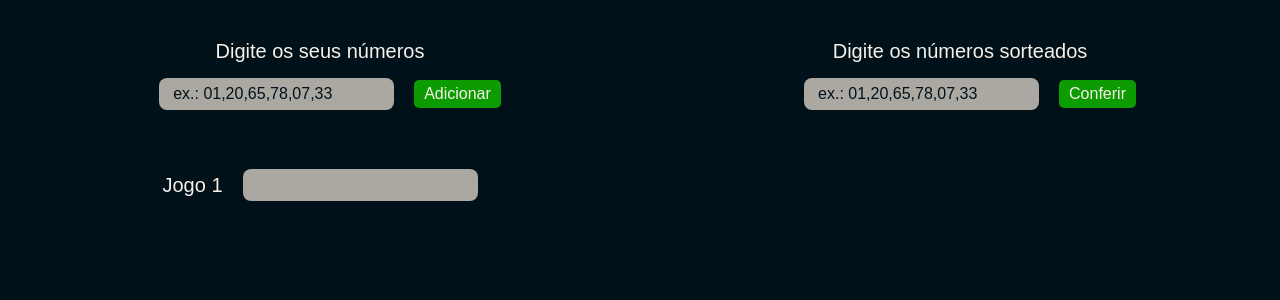
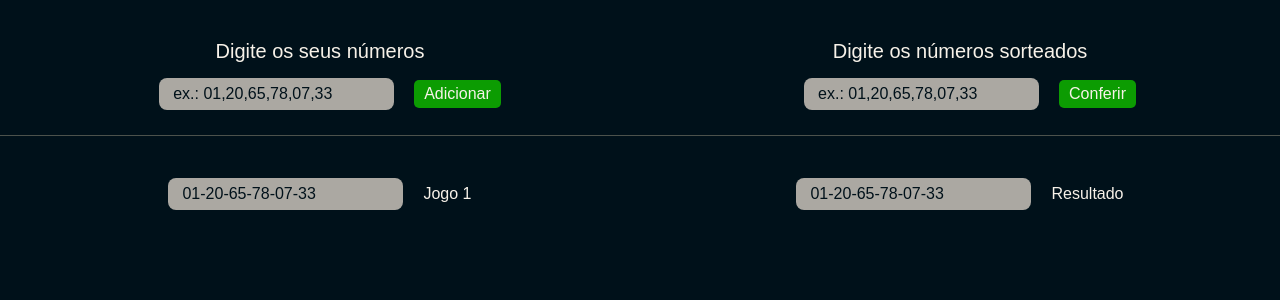
Before and after one commit to gabriel-vitebo/checkNumbers, a React (Vite) app: page / in a window 1280 px wide. Shown: the top 300 px of the page. Built offline with nearby package versions, Linux system fonts and the light colour scheme.

Commit message:
finished main style

```diff
--- a/src/App.tsx
+++ b/src/App.tsx
@@ -1,5 +1,14 @@
 import { Input } from './components/input'
-import { Container, DrawnNumbers, Header, Main, UserNumberGame } from './styles'
+import { InputReadOnly } from './components/inputReadOnly'
+import {
+  Container,
+  DrawnNumbers,
+  Header,
+  Main,
+  Result,
+  UserGames,
+  UserNumberGame,
+} from './styles'
 
 function App() {
   return (
@@ -25,13 +34,22 @@ function App() {
         </DrawnNumbers>
       </Header>
       <Main>
-        <Input
-          id="gameOne"
-          hasButton={false}
-          title="Jogo 1"
-          value={'01, 02, 03'}
-          readOnly
-        />
+        <UserGames>
+          <InputReadOnly
+            id="gameOne"
+            title="Jogo 1"
+            value={'01-20-65-78-07-33'}
+            readOnly
+          />
+        </UserGames>
+        <Result>
+          <InputReadOnly
+            id="gameOne"
+            title="Resultado"
+            value={'01-20-65-78-07-33'}
+            readOnly
+          />
+        </Result>
       </Main>
     </Container>
   )
--- a/src/components/input/index.tsx
+++ b/src/components/input/index.tsx
@@ -7,14 +7,22 @@ interface Props extends InputHTMLAttributes<HTMLInputElement> {
   hasButton: boolean
   placeholder?: string
   option?: string
+  value?: string
 }
 
-export function Input({ title, id, hasButton, placeholder, option }: Props) {
+export function Input({
+  title,
+  id,
+  hasButton,
+  placeholder,
+  option,
+  value,
+}: Props) {
   return (
     <Container>
       <label htmlFor={id}>{title}</label>
       <div className="input-area">
-        <input id={id} placeholder={placeholder} />
+        <input id={id} placeholder={placeholder} value={value} />
       </div>
       {hasButton ? <button type="button">{option}</button> : null}
     </Container>
--- /dev/null
+++ b/src/components/inputReadOnly/index.tsx
@@ -0,0 +1,20 @@
+import { InputHTMLAttributes } from 'react'
+import { Container } from './style'
+
+interface Props extends InputHTMLAttributes<HTMLInputElement> {
+  title?: string
+  id: string
+  readOnly: boolean
+  value?: string
+}
+
+export function InputReadOnly({ title, id, readOnly, value }: Props) {
+  return (
+    <Container>
+      <div className="input-area">
+        <input id={id} readOnly={readOnly} value={value} />
+      </div>
+      <label htmlFor={id}>{title}</label>
+    </Container>
+  )
+}
--- /dev/null
+++ b/src/components/inputReadOnly/style.ts
@@ -0,0 +1,45 @@
+import styled from 'styled-components'
+
+export const Container = styled.div`
+  display: flex;
+  align-items: center;
+  gap: 2rem;
+  justify-content: center;
+
+  > label {
+    font-family: ${({ theme }) => theme.FONTS.Poppins};
+    font-weight: 400;
+    font-size: 1.6rem;
+    line-height: 1.6rem;
+    color: ${({ theme }) => theme.COLORS.light100};
+  }
+
+  > .input-area {
+    display: flex;
+    justify-content: center;
+    align-items: center;
+    background-color: ${({ theme }) => theme.COLORS.light200};
+    color: ${({ theme }) => theme.COLORS.light100};
+    border-radius: 0.8rem;
+
+    input {
+      height: 2.8rem;
+      padding: 1.6rem 1.4rem;
+      background-color: transparent;
+      border: none;
+      font-family: ${({ theme }) => theme.FONTS.Poppins};
+      font-weight: 400;
+      font-size: 1.6rem;
+      line-height: 1.6rem;
+      color: ${({ theme }) => theme.COLORS.dark};
+
+      &::placeholder {
+        font-family: ${({ theme }) => theme.FONTS.Poppins};
+        color: ${({ theme }) => theme.COLORS.dark};
+        font-weight: 400;
+        font-size: 1.6rem;
+        line-height: 1.6rem;
+      }
+    }
+  }
+`
--- a/src/styles.ts
+++ b/src/styles.ts
@@ -4,7 +4,6 @@ export const Container = styled.div`
   display: grid;
   width: 90%;
   grid-template-rows: 1fr 1fr;
-  justify-content: space-around;
   align-items: center;
   padding: 2rem 0 2rem 0;
 `
@@ -13,7 +12,9 @@ export const Header = styled.header`
   display: grid;
   width: 100vw;
   grid-template-columns: 1fr 1fr;
-  padding: 2rem 0 2rem 0;
+  padding: 2rem 0 2.5rem 0;
+  border-bottom: 1px solid;
+  border-color: ${({ theme }) => theme.COLORS.line};
 `
 
 export const UserNumberGame = styled.div`
@@ -46,6 +47,12 @@ export const DrawnNumbers = styled.div`
 
 export const Main = styled.main`
   display: grid;
-  width: 100vw;
   grid-template-columns: 1fr 1fr;
+  padding: 2rem 0 2rem 0;
+  justify-content: space-around;
+  align-items: center;
 `
+
+export const UserGames = styled.main``
+
+export const Result = styled.main``
--- a/src/styles/theme.ts
+++ b/src/styles/theme.ts
@@ -3,6 +3,7 @@ export default {
     light: '#76797B',
     light100: '#F7F2E9',
     light200: '#aba8a2',
+    line: '#4c524c',
     correct: '#0c9c02',
     correctHover: '#076101',
     dark: '#00111A',
```
